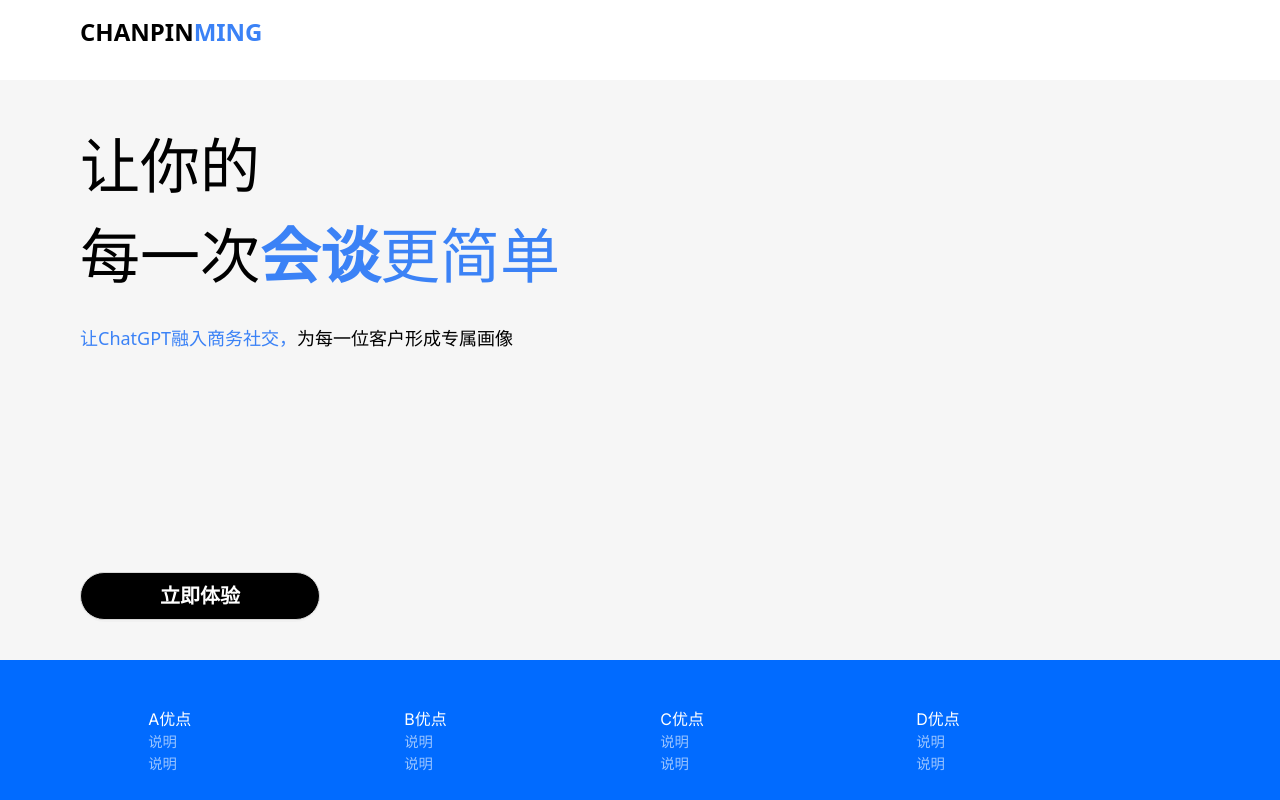
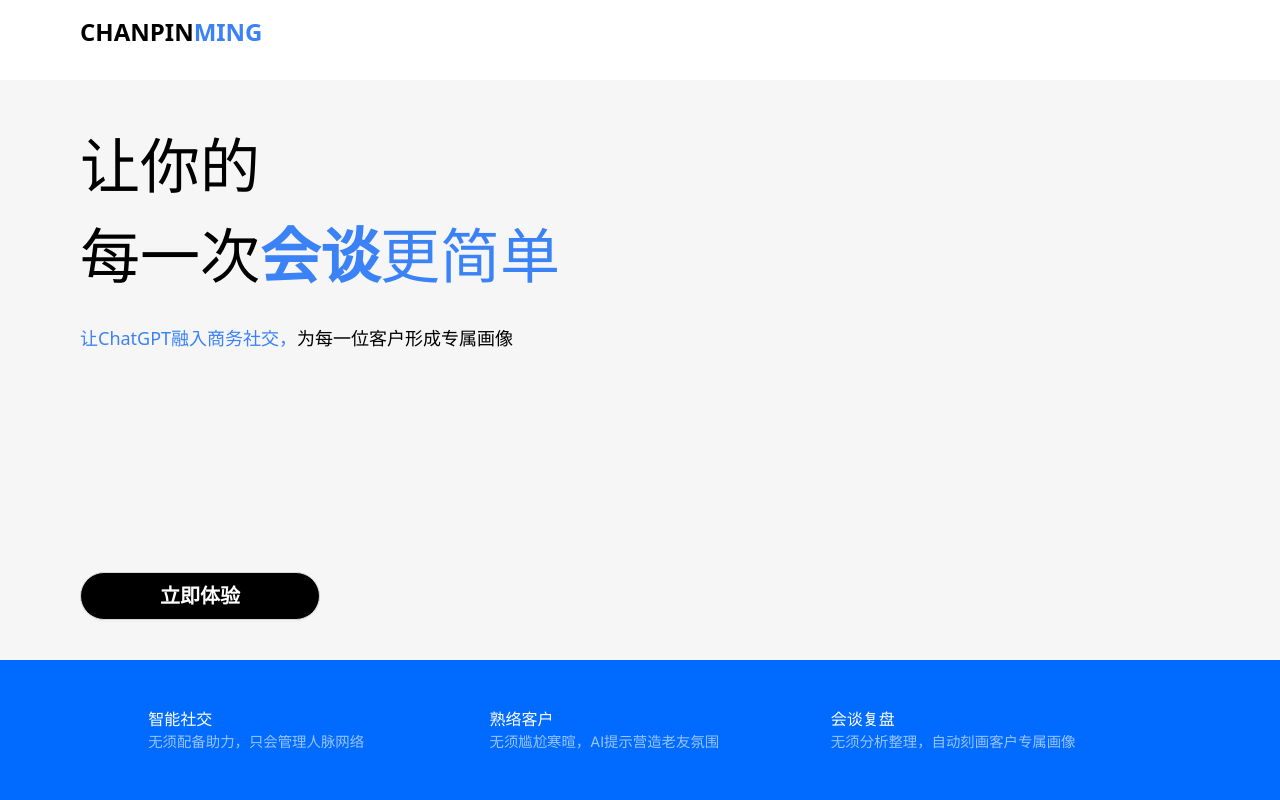
Before and after one commit to aigcheng/HackEngine-online-1-guangnianzhinei-Aidvisor, a Next.js app: page / in a window 1280 px wide. Built offline with nearby package versions, Linux system fonts and the light colour scheme.

Commit message:
chore: 更新文案

```diff
--- a/components/contacts.tsx
+++ b/components/contacts.tsx
@@ -18,13 +18,13 @@ interface Contact {
 const contacts: Contact[] = [
   {
     id: 1,
-    name: '张三',
+    name: '光芒',
     phone: '13812345678',
-    company: 'ABC公司',
-    industry: 'IT',
-    position: '工程师',
+    company: '光年之内科技有限公司',
+    industry: '科技行业',
+    position: '供应商老板',
     birthday: '1990年1月1日',
-    soundImpression: '说话很温柔',
+    soundImpression: '很有魄力',
     avatar: 'https://cdn.pixabay.com/photo/2016/03/31/19/58/avatar-1295429_960_720.png'
   },
   {
@@ -48,6 +48,17 @@ const contacts: Contact[] = [
     birthday: '1998年5月5日',
     soundImpression: '声音很有特点',
     avatar: 'https://cdn.pixabay.com/photo/2016/04/01/11/25/avatar-1300331_960_720.png'
+  },
+  {
+    id: 4,
+    name: '张三',
+    phone: '13812345678',
+    company: 'ABC公司',
+    industry: 'IT',
+    position: '工程师',
+    birthday: '1990年1月1日',
+    soundImpression: '说话很温柔',
+    avatar: 'https://cdn.pixabay.com/photo/2016/03/31/19/58/avatar-1295429_960_720.png'
   }
 ]
 
@@ -121,12 +132,12 @@ function ContactsComponent() {
           <Image width={82} height={82} src="/contact.png" className="cursor-pointer w-[82px] h-[82px]" alt={''} />
           <h2 className="font-bold text-black text-xl leading-6 mt-auto">联系人</h2>
         </div>
-        <div className="flex">
+        <div className="flex flex-wrap">
           {contacts.map((contact, index) => {
             return (
               <div
                 key={index}
-                className="contact flex flex-col items-center cursor-pointer pr-5"
+                className="contact flex flex-col items-center cursor-pointer pr-5 mb-3"
                 onClick={() => handleContactSelect(contact)}
               >
                 <Avatar src={contact.avatar} className="w-[50px] h-[50px]" />
--- a/components/footer.tsx
+++ b/components/footer.tsx
@@ -7,25 +7,17 @@ export default function Footer() {
   return (
     <footer className={styles.footer}>
       <div className={styles.card}>
-        <h1 className={inter.className}>A优点</h1>
-        <p className={inter.className}>说明</p>
-        <p className={inter.className}>说明</p>
+        <h1 className={inter.className}>智能社交</h1>
+        <p className={inter.className}>无须配备助力，只会管理人脉网络</p>
       </div>
 
       <div className={styles.card}>
-        <h1 className={inter.className}> B优点</h1>
-        <p className={inter.className}>说明</p>
-        <p className={inter.className}>说明</p>
+        <h1 className={inter.className}>熟络客户</h1>
+        <p className={inter.className}>无须尴尬寒暄，AI提示营造老友氛围</p>
       </div>
       <div className={styles.card}>
-        <h1 className={inter.className}>C优点</h1>
-        <p className={inter.className}>说明</p>
-        <p className={inter.className}>说明</p>
-      </div>
-      <div className={styles.card}>
-        <h1 className={inter.className}>D优点</h1>
-        <p className={inter.className}>说明</p>
-        <p className={inter.className}>说明</p>
+        <h1 className={inter.className}>会谈复盘</h1>
+        <p className={inter.className}>无须分析整理，自动刻画客户专属画像</p>
       </div>
     </footer>
   )
--- a/pages/schedule.tsx
+++ b/pages/schedule.tsx
@@ -11,28 +11,43 @@ import 'react-big-calendar/lib/css/react-big-calendar.css'
 const { Content } = Layout
 const localizer = momentLocalizer(moment)
 
+const now = new Date()
+
 type Contact = {
   name: string
   email: string
 }
 
-type Event = {
-  title: string
-  start: Date
-  end: Date
-  participants: string[]
-}
-
 function SchedulePage() {
   const [contacts, setContacts] = useState<Contact[]>([])
-  const [events, setEvents] = useState<Event[]>([])
 
   interface Event {
+    id: number
     title: string
     start: Date
     end: Date
-    participants?: string[]
   }
+
+  const events: Event[] = [
+    {
+      id: 0,
+      title: '会面',
+      start: moment({ hours: 8 }).toDate(),
+      end: moment({ hours: 10 }).toDate()
+    },
+    {
+      id: 1,
+      title: '午饭',
+      start: moment({ hours: 12 }).toDate(),
+      end: moment({ hours: 13 }).toDate()
+    },
+    {
+      id: 2,
+      title: '访问',
+      start: moment({ hours: 14 }).toDate(),
+      end: moment({ hours: 17 }).toDate()
+    }
+  ]
 
   return (
     <Layout>
@@ -44,13 +59,21 @@ function SchedulePage() {
             <TodaySchedule />
           </Col>
           <Col span={16} style={{ color: '#000' }}>
-            <Calendar
+            <Calendar<Event>
+              events={events}
               localizer={localizer}
-              events={events}
-              views={[Views.MONTH]}
-              startAccessor="start"
-              endAccessor="end"
-              style={{ height: 'calc(100vh - 120px)' }}
+              components={{
+                eventWrapper: ({ event, children }) => (
+                  <div
+                    onContextMenu={e => {
+                      alert(`${event.title} is clicked.`)
+                      e.preventDefault()
+                    }}
+                  >
+                    {children}
+                  </div>
+                )
+              }}
             />
           </Col>
         </Row>
--- a/styles/Home.module.css
+++ b/styles/Home.module.css
@@ -72,7 +72,7 @@
 .footer {
   background-color: #016bff;
   display: grid;
-  grid-template-columns: repeat(4, minmax(25%, auto));
+  grid-template-columns: repeat(3, minmax(33.33%, auto));
   width: 100vw;
   padding: 30px 10%;
 }
```
